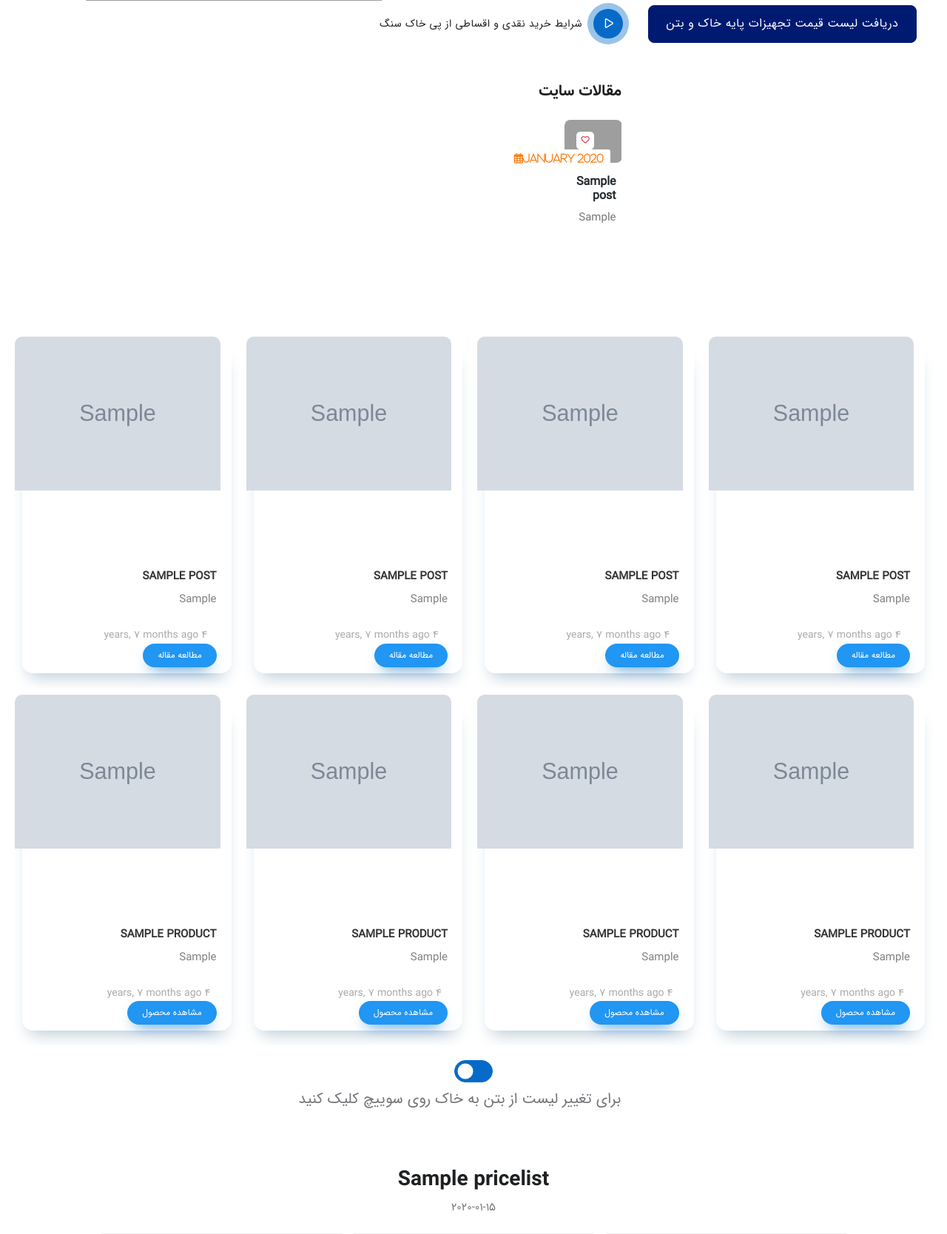
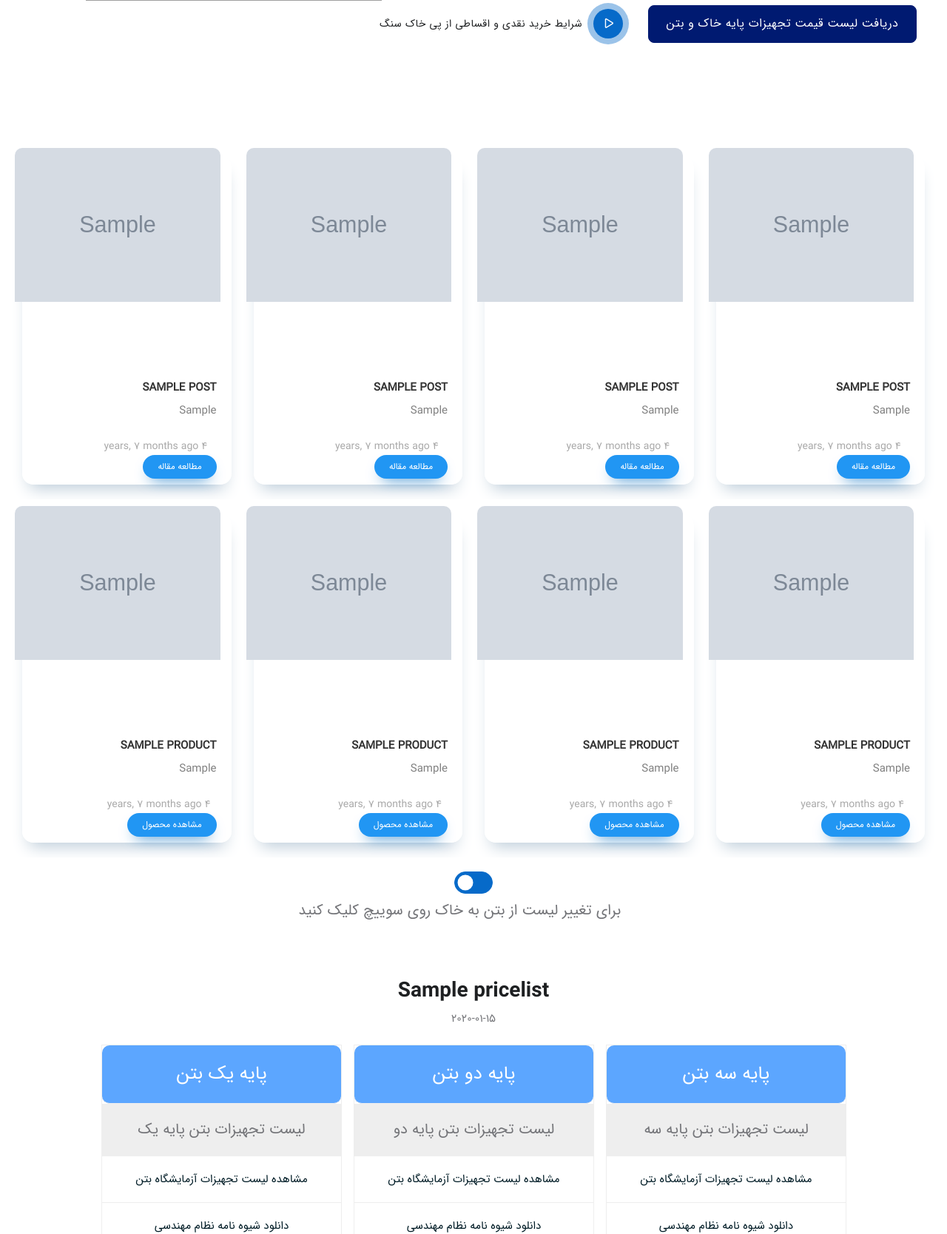
Before and after one commit to sina47822/peykhaks-django, a Django app: page / in a window 1280 px wide. Shown: the part 1086-2754 px from the top of the page at 74% size. Run offline with Django 4.2, Linux system fonts and the light colour scheme; tables that the repository leaves empty hold one stand-in row (values such as "Sample post"); grey boxes marked "Sample" are stand-in pictures; some libraries are stand-ins or nearby versions; some web fonts are replaced; grey boxes are pictures that could not be loaded.

Commit message:
delete new blog carousel

```diff
--- a/core/templates/partials/blog-carousel.html
+++ b/core/templates/partials/blog-carousel.html
@@ -1,57 +1,7 @@
 {% load static %}
 {% load humanize %}
 
-<section class="pt-0">
-	<div class="container">
-		<div class="row mb-4">
-			<h2 class="mb-0 fs-3">مقالات سایت</h2>
-		</div>
 
-		<div class="row">
-			<div class="tiny-slider arrow-round arrow-creative arrow-blur">
-
-				<div class="tiny-slider-inner" data-autoplay="false" data-arrow="true" data-dots="false" data-items="4" data-items-lg="3" data-items-md="2" data-items-xs="1">
-                    {% for post in posts %}
-
-                    <!-- Card item START -->
-					<div class="card bg-transparent">
-                        <div class="position-relative">
-                                <img src="{% static 'images/temprory/images/courses/4by3/21.jpg' %}" alt="{{ post.title }}" class="card-img">
-                                <!-- Overlay -->
-                                <div class="card-img-overlay d-flex align-items-start flex-column p-3">
-                                    <!-- Card overlay Top -->
-                                    <div class="w-100 mb-auto d-flex justify-content-end">
-                                        <!-- Favorite icon -->
-                                        <a href="#" class="icon-sm bg-white rounded-2"><i class="fas fa-heart text-danger"></i></a>
-                                    </div>
-                                    <!-- Card overlay bottom -->
-                                    <div class="w-100 mt-auto">
-                                        <!-- Category -->
-                                        <a href="#" class="badge text-bg-white fs-6 rounded-1">
-                                            <i class="far fa-calendar-alt text-orange me-2">{{ post.publish_date|date:"F Y" }}</i>
-                                        </a>
-                                    </div>
-                                </div>
-
-						</div>
-						<!-- Card body -->
-						<div class="card-body px-2">
-                            {% if post.slug %}
-							    <h5 class="card-title"><a href="{% url 'website:blog-detail' post.slug %}">{{ post.title }}</a></h5>
-                            {% else %}
-                                <h5 class="card-title">{{ post.title }}</h5>
-                            {% endif %}
-							<p class="mb-0 text-truncate-2">{{ post.post_summery|safe|truncatechars:100 }}</p>
-						</div>
-					</div>
-                    {% endfor %}
-
-				</div>
-
-			</div>
-		</div>
-	</div>
-</section>
 <!-- =======================
 Event END -->
 <div class="pks-post-carousel container-fluid">
```
